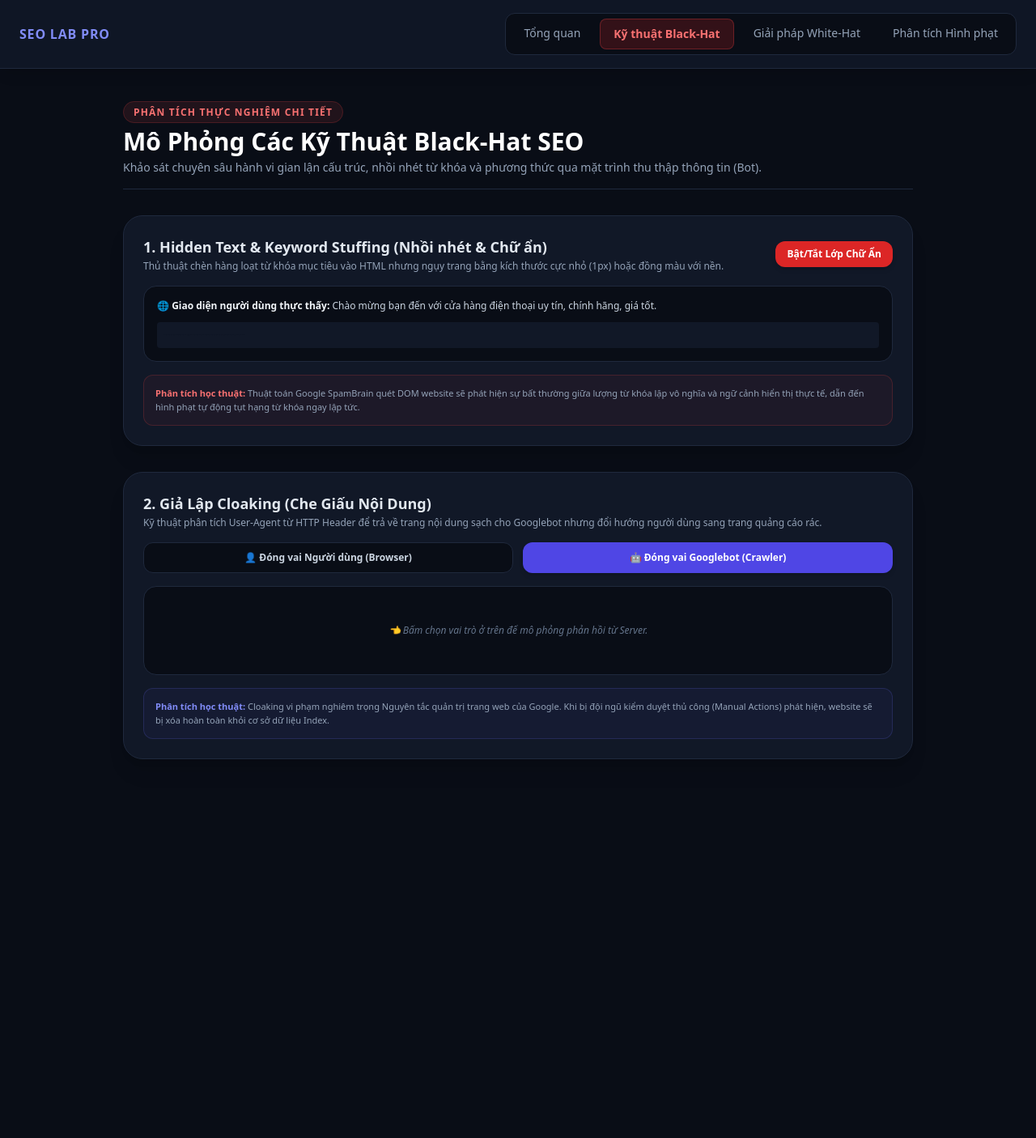
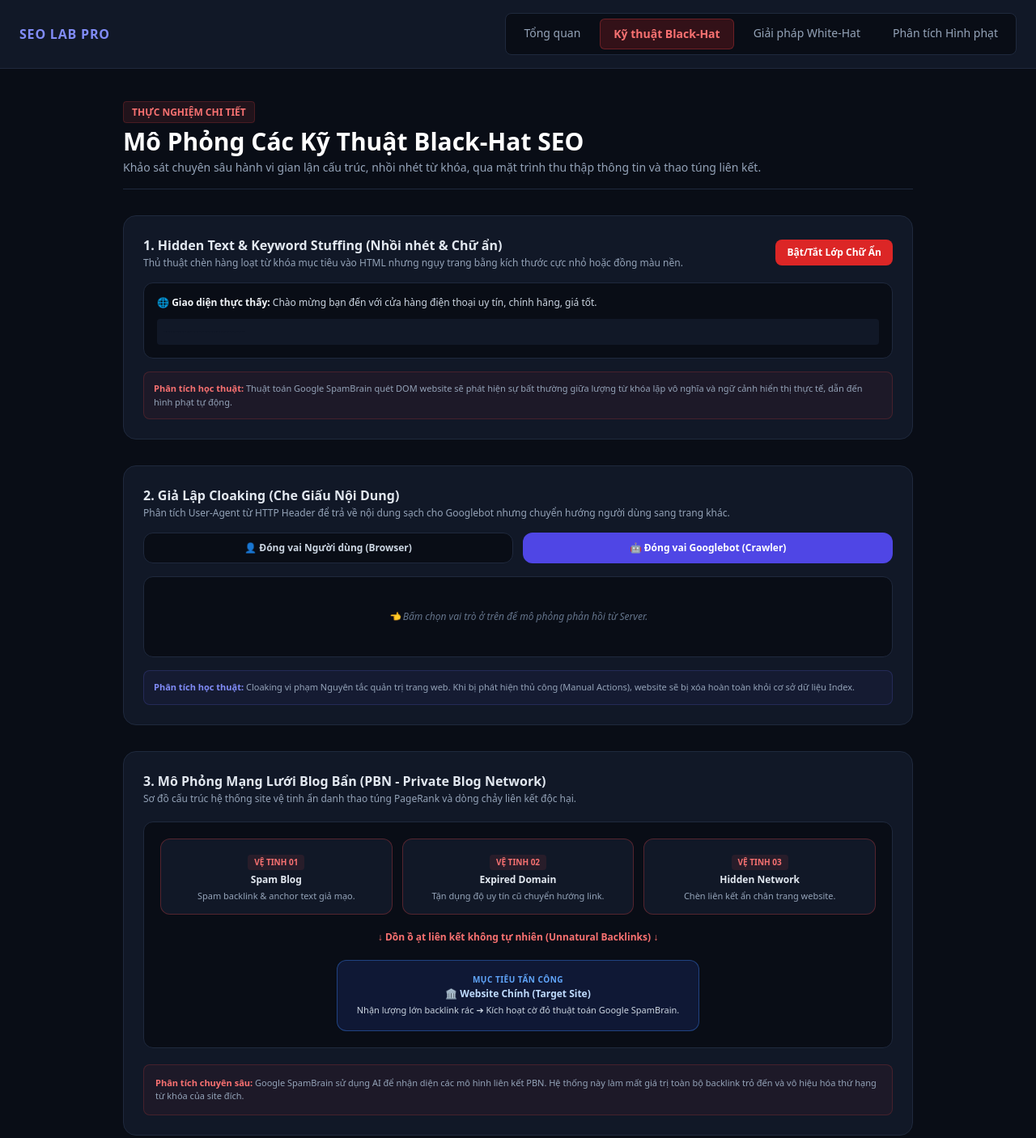
Before and after one commit to trangbphuong6-hash/Ethical_SEO_Website, a plain HTML site: page blackhat.html in a window 1280 px wide. Shown: the whole page at 81% size. Before the commit the page ends 978 px from the top, so only its background shows below. Drawn offline with nearby package versions, Linux system fonts and the light colour scheme.

Commit message:
Add files via upload

```diff
--- a/blackhat.html
+++ b/blackhat.html
@@ -10,65 +10,116 @@
     </script>
 </head>
 <body class="bg-darkBg text-slate-100 min-h-screen font-sans selection:bg-red-500 selection:text-white">
-    <nav class="bg-cardBg/90 backdrop-blur-md border-b border-borderCol px-6 py-4 flex justify-between items-center sticky top-0 z-50 shadow-lg">
-        <h1 class="font-extrabold text-indigo-400 tracking-wider">SEO LAB PRO</h1>
-        <div class="space-x-2 text-sm bg-darkBg p-1.5 rounded-xl border border-borderCol hidden md:flex">
-            <a href="index.html" class="px-4 py-2 rounded-lg text-slate-400 hover:text-white transition-all">Tổng quan</a>
-            <a href="blackhat.html" class="px-4 py-2 rounded-lg bg-red-600/20 text-red-400 font-semibold border border-red-500/30">Kỹ thuật Black-Hat</a>
-            <a href="whitehat.html" class="px-4 py-2 rounded-lg text-slate-400 hover:text-white transition-all">Giải pháp White-Hat</a>
-            <a href="penalty.html" class="px-4 py-2 rounded-lg text-slate-400 hover:text-white transition-all">Phân tích Hình phạt</a>
+    <nav class="bg-cardBg border-b border-borderCol px-6 py-4 flex justify-between items-center sticky top-0 z-50">
+        <h1 class="font-bold text-indigo-400 tracking-wider">SEO LAB PRO</h1>
+        <div class="space-x-2 text-sm bg-darkBg p-1.5 rounded-lg border border-borderCol hidden md:flex">
+            <a href="index.html" class="px-4 py-2 rounded-md text-slate-400 hover:text-white transition-all">Tổng quan</a>
+            <a href="blackhat.html" class="px-4 py-2 rounded-md bg-red-600/20 text-red-400 font-semibold border border-red-500/30">Kỹ thuật Black-Hat</a>
+            <a href="whitehat.html" class="px-4 py-2 rounded-md text-slate-400 hover:text-white transition-all">Giải pháp White-Hat</a>
+            <a href="penalty.html" class="px-4 py-2 rounded-md text-slate-400 hover:text-white transition-all">Phân tích Hình phạt</a>
         </div>
     </nav>
 
     <main class="max-w-5xl mx-auto px-6 py-10 space-y-8">
         <div class="border-b border-borderCol pb-4">
-            <span class="px-3 py-1 rounded-full text-xs font-semibold bg-red-500/10 text-red-400 border border-red-500/20 uppercase tracking-widest">Phân Tích Thực Nghiệm Chi Tiết</span>
-            <h2 class="text-3xl font-extrabold text-white mt-2">Mô Phỏng Các Kỹ Thuật Black-Hat SEO</h2>
-            <p class="text-slate-400 text-sm mt-1">Khảo sát chuyên sâu hành vi gian lận cấu trúc, nhồi nhét từ khóa và phương thức qua mặt trình thu thập thông tin (Bot).</p>
+            <span class="px-2.5 py-1 rounded text-xs font-semibold bg-red-500/10 text-red-400 border border-red-500/20 uppercase">Thực Nghiệm Chi Tiết</span>
+            <h2 class="text-3xl font-bold text-white mt-2">Mô Phỏng Các Kỹ Thuật Black-Hat SEO</h2>
+            <p class="text-slate-400 text-sm mt-1">Khảo sát chuyên sâu hành vi gian lận cấu trúc, nhồi nhét từ khóa, qua mặt trình thu thập thông tin và thao túng liên kết.</p>
         </div>
 
-        <div class="bg-cardBg border border-borderCol rounded-3xl p-6 shadow-xl space-y-4">
+        <!-- Module 1: Hidden Text & Keyword Stuffing -->
+        <div class="bg-cardBg border border-borderCol rounded-2xl p-6 space-y-4">
             <div class="flex justify-between items-center flex-wrap gap-3">
                 <div>
-                    <h3 class="text-lg font-bold text-slate-200">1. Hidden Text & Keyword Stuffing (Nhồi nhét & Chữ ẩn)</h3>
-                    <p class="text-xs text-slate-400 mt-0.5">Thủ thuật chèn hàng loạt từ khóa mục tiêu vào HTML nhưng ngụy trang bằng kích thước cực nhỏ (1px) hoặc đồng màu với nền.</p>
+                    <h3 class="text-base font-bold text-slate-200">1. Hidden Text & Keyword Stuffing (Nhồi nhét & Chữ ẩn)</h3>
+                    <p class="text-xs text-slate-400 mt-0.5">Thủ thuật chèn hàng loạt từ khóa mục tiêu vào HTML nhưng ngụy trang bằng kích thước cực nhỏ hoặc đồng màu nền.</p>
                 </div>
-                <button onclick="toggleHiddenText()" class="bg-red-600 hover:bg-red-700 text-white px-3.5 py-2 rounded-xl text-xs font-semibold transition-all shadow-md cursor-pointer">
+                <button onclick="toggleHiddenText()" class="bg-red-600 hover:bg-red-700 text-white px-3.5 py-2 rounded-lg text-xs font-semibold transition-all cursor-pointer">
                     Bật/Tắt Lớp Chữ Ẩn
                 </button>
             </div>
 
-            <div class="p-4 bg-darkBg border border-borderCol rounded-2xl space-y-3">
-                <p class="text-slate-300 text-xs">🌐 <strong class="text-slate-100">Giao diện người dùng thực thấy:</strong> Chào mừng bạn đến với cửa hàng điện thoại uy tín, chính hãng, giá tốt.</p>
-                <div id="hidden-box" style="color: #111827; background-color: #111827; font-size: 1px;" class="p-2 rounded transition-all duration-300 font-mono text-xs">
+            <div class="p-4 bg-darkBg border border-borderCol rounded-xl space-y-3">
+                <p class="text-slate-300 text-xs">🌐 <strong class="text-slate-100">Giao diện thực thấy:</strong> Chào mừng bạn đến với cửa hàng điện thoại uy tín, chính hãng, giá tốt.</p>
+                <div id="hidden-box" style="color: #111827; background-color: #111827; font-size: 1px;" class="p-2 rounded font-mono text-xs">
                     mua điện thoại giá rẻ, cửa hàng điện thoại xách tay, iphone cũ giá rẻ, samsung chính hãng trả góp 0%, shop điện thoại uy tín, mua điện thoại trả góp online tại TPHCM...
                 </div>
             </div>
-            <div class="text-[11px] text-slate-400 bg-red-500/5 border border-red-500/20 p-3.5 rounded-xl space-y-1">
-                <strong class="text-red-400 font-semibold">Phân tích học thuật:</strong> Thuật toán Google SpamBrain quét DOM website sẽ phát hiện sự bất thường giữa lượng từ khóa lặp vô nghĩa và ngữ cảnh hiển thị thực tế, dẫn đến hình phạt tự động tụt hạng từ khóa ngay lập tức.
+            <div class="text-[11px] text-slate-400 bg-red-500/5 border border-red-500/20 p-3 rounded-lg space-y-1">
+                <strong class="text-red-400 font-semibold">Phân tích học thuật:</strong> Thuật toán Google SpamBrain quét DOM website sẽ phát hiện sự bất thường giữa lượng từ khóa lặp vô nghĩa và ngữ cảnh hiển thị thực tế, dẫn đến hình phạt tự động.
             </div>
         </div>
 
-        <div class="bg-cardBg border border-borderCol rounded-3xl p-6 shadow-xl space-y-4">
+        <!-- Module 2: Giả Lập Cloaking -->
+        <div class="bg-cardBg border border-borderCol rounded-2xl p-6 space-y-4">
             <div>
-                <h3 class="text-lg font-bold text-slate-200">2. Giả Lập Cloaking (Che Giấu Nội Dung)</h3>
-                <p class="text-xs text-slate-400 mt-0.5">Kỹ thuật phân tích User-Agent từ HTTP Header để trả về trang nội dung sạch cho Googlebot nhưng đổi hướng người dùng sang trang quảng cáo rác.</p>
+                <h3 class="text-base font-bold text-slate-200">2. Giả Lập Cloaking (Che Giấu Nội Dung)</h3>
+                <p class="text-xs text-slate-400 mt-0.5">Phân tích User-Agent từ HTTP Header để trả về nội dung sạch cho Googlebot nhưng chuyển hướng người dùng sang trang khác.</p>
             </div>
 
             <div class="grid grid-cols-2 gap-3">
                 <button onclick="simulateCloak('user')" class="bg-darkBg hover:bg-slate-800 border border-borderCol text-slate-300 py-2.5 px-4 rounded-xl text-xs font-semibold transition-all cursor-pointer">
                     👤 Đóng vai Người dùng (Browser)
                 </button>
-                <button onclick="simulateCloak('bot')" class="bg-indigo-600 hover:bg-indigo-700 text-white py-2.5 px-4 rounded-xl text-xs font-semibold transition-all shadow-md cursor-pointer">
+                <button onclick="simulateCloak('bot')" class="bg-indigo-600 hover:bg-indigo-700 text-white py-2.5 px-4 rounded-xl text-xs font-semibold transition-all cursor-pointer">
                     🤖 Đóng vai Googlebot (Crawler)
                 </button>
             </div>
 
-            <div id="cloaked-result" class="p-5 bg-darkBg border border-borderCol rounded-2xl min-h-[110px] flex flex-col justify-center items-center text-center">
+            <div id="cloaked-result" class="p-4 bg-darkBg border border-borderCol rounded-xl min-h-[100px] flex flex-col justify-center items-center text-center">
                 <span class="text-slate-500 text-xs italic">👈 Bấm chọn vai trò ở trên để mô phỏng phản hồi từ Server.</span>
             </div>
-            <div class="text-[11px] text-slate-400 bg-indigo-500/5 border border-indigo-500/20 p-3.5 rounded-xl space-y-1">
-                <strong class="text-indigo-400 font-semibold">Phân tích học thuật:</strong> Cloaking vi phạm nghiêm trọng Nguyên tắc quản trị trang web của Google. Khi bị đội ngũ kiểm duyệt thủ công (Manual Actions) phát hiện, website sẽ bị xóa hoàn toàn khỏi cơ sở dữ liệu Index.
+            <div class="text-[11px] text-slate-400 bg-indigo-500/5 border border-indigo-500/20 p-3 rounded-lg space-y-1">
+                <strong class="text-indigo-400 font-semibold">Phân tích học thuật:</strong> Cloaking vi phạm Nguyên tắc quản trị trang web. Khi bị phát hiện thủ công (Manual Actions), website sẽ bị xóa hoàn toàn khỏi cơ sở dữ liệu Index.
+            </div>
+        </div>
+
+        <!-- Module 3: Mô Phỏng PBN (Private Blog Network) - Clean Technical Version -->
+        <div class="bg-cardBg border border-borderCol rounded-2xl p-6 space-y-5">
+            <div>
+                <h3 class="text-base font-bold text-slate-200">3. Mô Phỏng Mạng Lưới Blog Bẩn (PBN - Private Blog Network)</h3>
+                <p class="text-xs text-slate-400 mt-0.5">Sơ đồ cấu trúc hệ thống site vệ tinh ẩn danh thao túng PageRank và dòng chảy liên kết độc hại.</p>
+            </div>
+
+            <!-- Sơ đồ PBN dạng khung kỹ thuật mộc mạc, rõ nghĩa -->
+            <div class="p-5 bg-darkBg border border-borderCol rounded-xl flex flex-col items-center space-y-4">
+
+                <!-- Hàng site vệ tinh -->
+                <div class="grid grid-cols-1 sm:grid-cols-3 gap-3 w-full">
+                    <div class="bg-cardBg border border-red-500/30 p-3.5 rounded-xl text-center">
+                        <div class="inline-block px-2 py-0.5 rounded bg-red-500/10 text-red-400 text-[10px] font-bold mb-1">VỆ TINH 01</div>
+                        <div class="font-bold text-slate-200 text-xs">Spam Blog</div>
+                        <div class="text-[11px] text-slate-400 mt-1">Spam backlink & anchor text giả mạo.</div>
+                    </div>
+
+                    <div class="bg-cardBg border border-red-500/30 p-3.5 rounded-xl text-center">
+                        <div class="inline-block px-2 py-0.5 rounded bg-red-500/10 text-red-400 text-[10px] font-bold mb-1">VỆ TINH 02</div>
+                        <div class="font-bold text-slate-200 text-xs">Expired Domain</div>
+                        <div class="text-[11px] text-slate-400 mt-1">Tận dụng độ uy tín cũ chuyển hướng link.</div>
+                    </div>
+
+                    <div class="bg-cardBg border border-red-500/30 p-3.5 rounded-xl text-center">
+                        <div class="inline-block px-2 py-0.5 rounded bg-red-500/10 text-red-400 text-[10px] font-bold mb-1">VỆ TINH 03</div>
+                        <div class="font-bold text-slate-200 text-xs">Hidden Network</div>
+                        <div class="text-[11px] text-slate-400 mt-1">Chèn liên kết ẩn chân trang website.</div>
+                    </div>
+                </div>
+
+                <!-- Dòng chảy kết nối đơn giản -->
+                <div class="text-center py-1">
+                    <div class="text-red-400 text-xs font-semibold">↓ Dồn ồ ạt liên kết không tự nhiên (Unnatural Backlinks) ↓</div>
+                </div>
+
+                <!-- Website chính -->
+                <div class="bg-blue-950/50 border border-blue-500/40 p-4 rounded-xl text-center w-full max-w-md">
+                    <div class="text-[10px] font-bold text-blue-400 uppercase tracking-wider">Mục tiêu tấn công</div>
+                    <div class="font-bold text-blue-200 text-xs mt-0.5">🏛️ Website Chính (Target Site)</div>
+                    <div class="text-[11px] text-slate-300 mt-1">Nhận lượng lớn backlink rác ➔ Kích hoạt cờ đỏ thuật toán Google SpamBrain.</div>
+                </div>
+            </div>
+
+            <div class="text-[11px] text-slate-400 bg-red-500/5 border border-red-500/20 p-3.5 rounded-lg space-y-1">
+                <strong class="text-red-400 font-semibold">Phân tích chuyên sâu:</strong> Google SpamBrain sử dụng AI để nhận diện các mô hình liên kết PBN. Hệ thống này làm mất giá trị toàn bộ backlink trỏ đến và vô hiệu hóa thứ hạng từ khóa của site đích.
             </div>
         </div>
     </main>
@@ -87,15 +138,15 @@
             if (role === 'bot') {
                 container.innerHTML = `
                     <div class="space-y-1">
-                        <span class="px-2 py-0.5 rounded-full text-[10px] font-bold bg-emerald-500/20 text-emerald-400 border border-emerald-500/35">Server Response: Googlebot Agent</span>
+                        <span class="px-2 py-0.5 rounded text-[10px] font-bold bg-emerald-500/20 text-emerald-400 border border-emerald-500/30">Server Response: Googlebot Agent</span>
                         <h4 class="font-bold text-emerald-400 text-xs mt-1">Học Viện Công Nghệ Thông Tin Chuẩn SEO</h4>
-                        <p class="text-slate-300 text-[11px]">Nội dung học thuật minh bạch, phân bổ từ khóa tự nhiên phục vụ lập chỉ mục hợp lệ.</p>
+                        <p class="text-slate-300 text-[11px]">Nội dung học thuật minh bạch, phân bổ từ khóa tự nhiên phục vụ lập chỉ mục.</p>
                     </div>
                 `;
             } else {
                 container.innerHTML = `
                     <div class="space-y-1">
-                        <span class="px-2 py-0.5 rounded-full text-[10px] font-bold bg-red-500/20 text-red-400 border border-red-500/35">Server Response: Normal User Agent</span>
+                        <span class="px-2 py-0.5 rounded text-[10px] font-bold bg-red-500/20 text-red-400 border border-red-500/30">Server Response: Normal User Agent</span>
                         <h4 class="font-bold text-red-400 text-xs mt-1">🔥 [BLACK-HAT] Sòng bạc trực tuyến - Nhận 500K ngay!</h4>
                         <p class="text-slate-300 text-[11px]">Nội dung rác, quảng cáo độc hại hiển thị cho người dùng thực trong khi Bot bị qua mặt.</p>
                     </div>
```
Also changed, not shown: style.css (+14 -1 lines).
